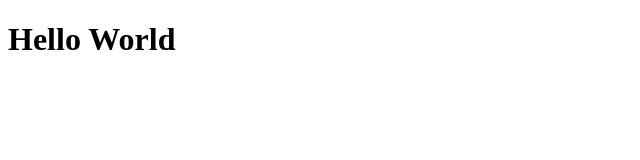
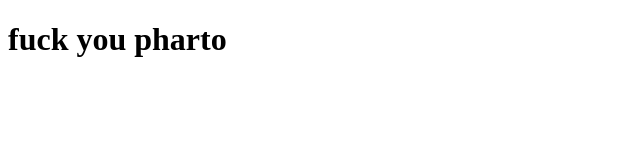
Before and after one commit to Alpha7009/Alpha7009.github.io, a plain HTML site: page index.html in a window 1280 px wide. Shown: the whole page, without its empty margins (0-640 px from the left). Drawn offline with Linux system fonts and the light colour scheme.

Commit message:
Update index.html

```diff
--- a/index.html
+++ b/index.html
@@ -4,6 +4,6 @@
 <title>Md Rahman</title>
 </head>
 <body>
-<h1>Hello World
+<h1>fuck you pharto
 </body>
 </html>
```
